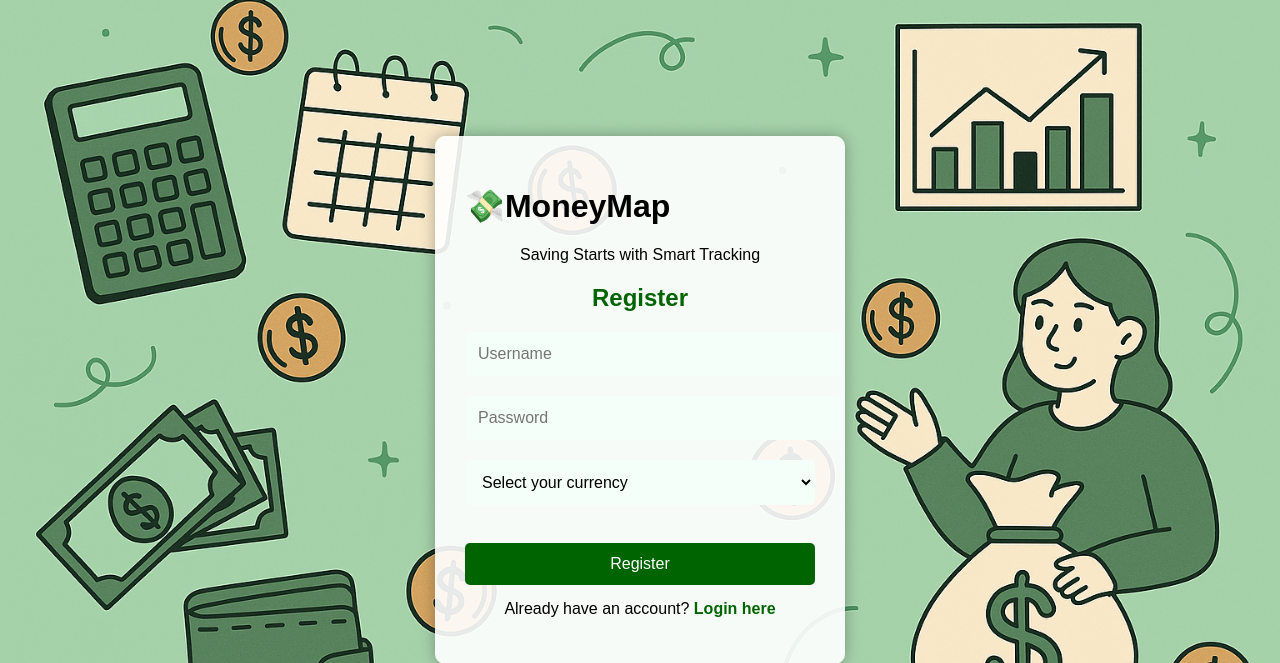
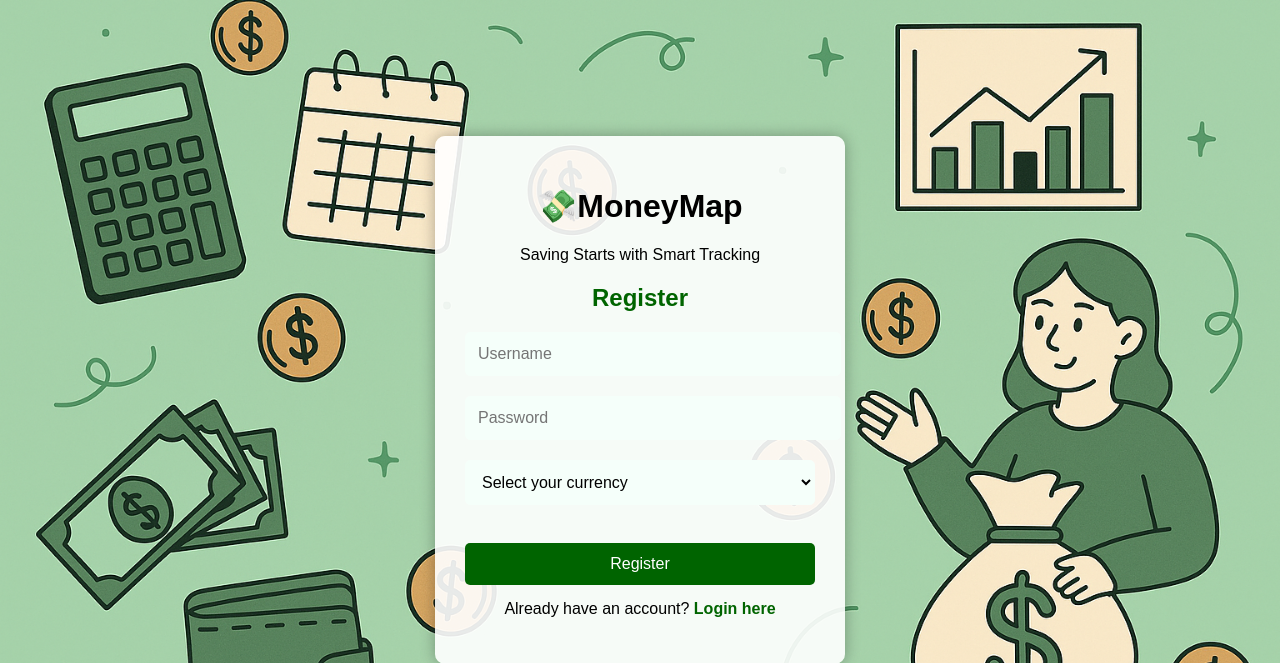
Before and after one commit to Gihini-Uni/group_project, a Flask app: page /register in a window 1280 px wide. Shown: the top 663 px of the page. Run offline with Flask 3, Linux system fonts and the light colour scheme.

Commit message:
Update style.css

```diff
--- a/static/css/style.css
+++ b/static/css/style.css
@@ -65,3 +65,7 @@ body {
         p a:hover {
             text-decoration: underline;
         }
+        .topic {
+            text-align: center;
+            margin: 10px auto;
+        }
```
